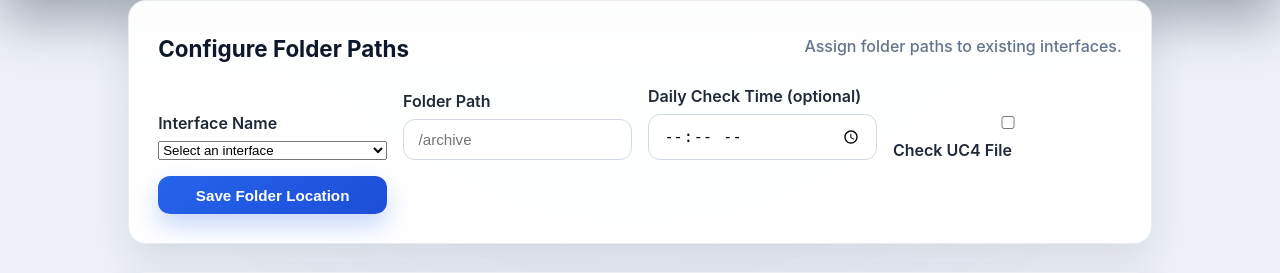
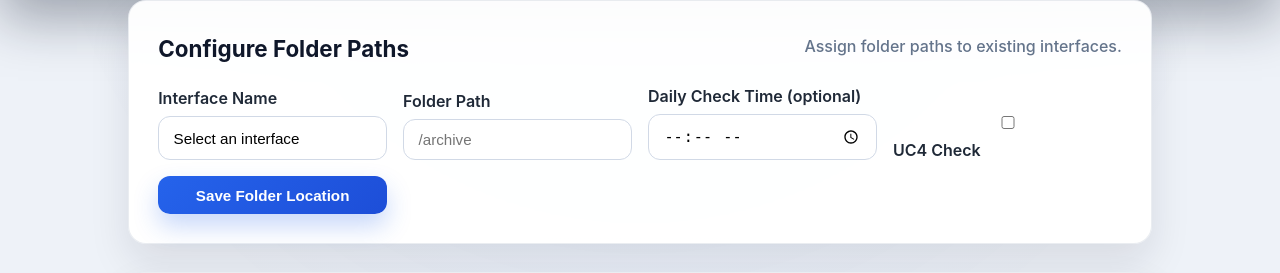
Before and after one commit to kpankaj/MonitoringTool, a Flask app: page /folders in a window 1280 px wide. Shown: the part 190-463 px from the top of the page. Run offline with Flask 3, Linux system fonts and the light colour scheme; data comes from the database, SQL or seed files in the repository.

Commit message:
Adjust folder scheduling validation and UI

```diff
--- a/monitoring_tool/app.py
+++ b/monitoring_tool/app.py
@@ -69,10 +69,6 @@ def create_app() -> Flask:
 
             if tag_name not in existing_tags:
                 flash(f"Unknown tag {tag_name}. Add it on the Configure page first.", "error")
-                return redirect(url_for("folders"))
-
-            if scheduled_time and not check_query:
-                flash("A database query is required when scheduling a daily check time.", "error")
                 return redirect(url_for("folders"))
 
             if check_query and not scheduled_time:
--- a/monitoring_tool/static/styles.css
+++ b/monitoring_tool/static/styles.css
@@ -156,7 +156,24 @@ input {
   transition: border 0.2s ease, box-shadow 0.2s ease;
 }
 
+select {
+  padding: 0.7rem 0.9rem;
+  border-radius: 12px;
+  border: 1px solid #d1d9e6;
+  font-size: 0.95rem;
+  background: #ffffff;
+  min-height: 44px;
+  transition: border 0.2s ease, box-shadow 0.2s ease;
+  appearance: none;
+}
+
 input:focus {
+  outline: none;
+  border-color: #2563eb;
+  box-shadow: 0 0 0 3px rgba(37, 99, 235, 0.15);
+}
+
+select:focus {
   outline: none;
   border-color: #2563eb;
   box-shadow: 0 0 0 3px rgba(37, 99, 235, 0.15);
--- a/monitoring_tool/templates/folders.html
+++ b/monitoring_tool/templates/folders.html
@@ -29,7 +29,7 @@
     </label>
     <label class="checkbox-field">
       <input type="checkbox" name="check_uc4_file">
-      Check UC4 File
+      UC4 Check
     </label>
     <button type="submit" class="button primary">Save Folder Location</button>
   </form>
```
